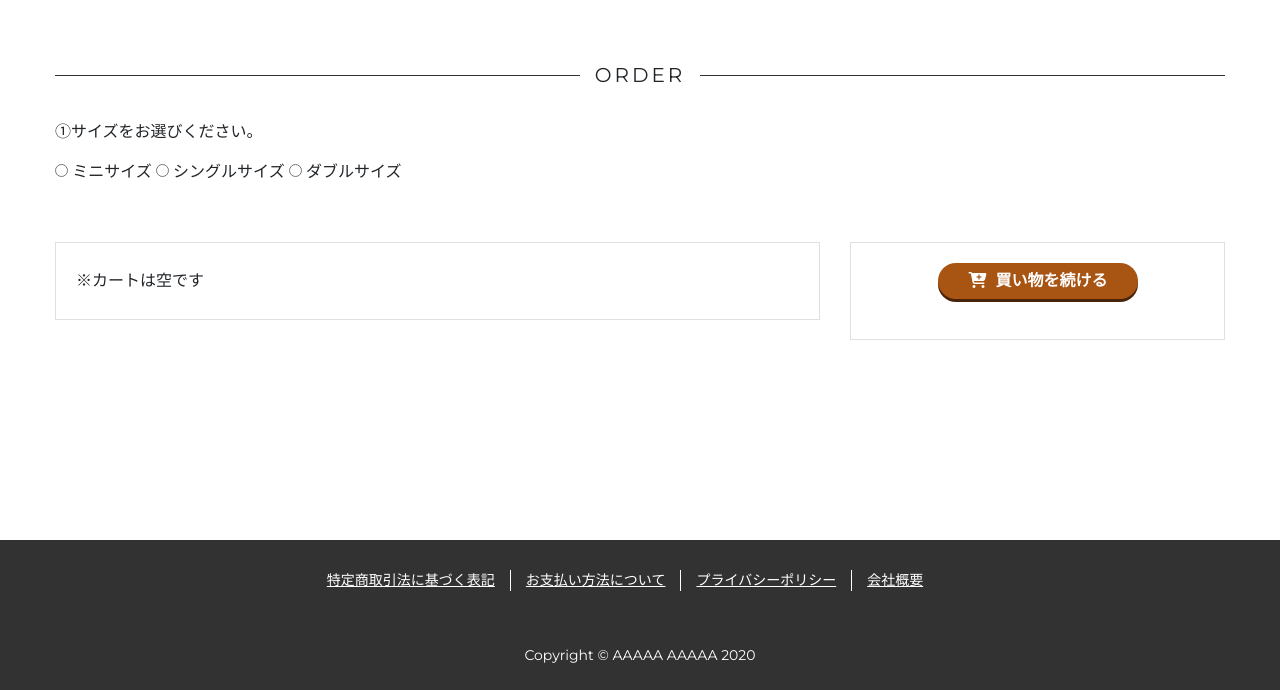
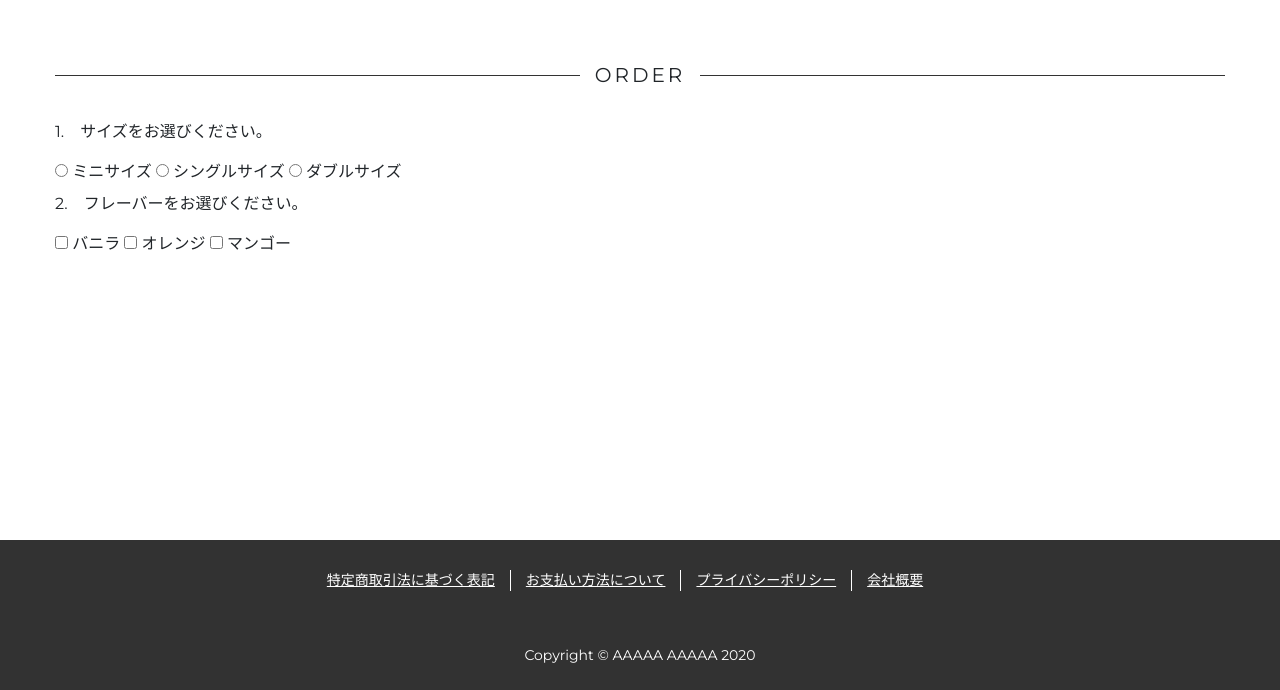
Before and after one commit to tomizawa0214/spoon, a Django app: page /order/ in a window 1280 px wide. Shown: the part 110-800 px from the top of the page. Run offline with Django 3.2, Linux system fonts and the light colour scheme; some libraries are stand-ins or nearby versions.

Commit message:
チェックボックス追加

```diff
--- a/app/forms.py
+++ b/app/forms.py
@@ -10,3 +10,13 @@
     widget = forms.RadioSelect,
     required = True,
   )
+
+  flavor = forms.MultipleChoiceField (
+    choices = (
+      ('vanilla', 'バニラ'),
+      ('orange', 'オレンジ'),
+      ('mango', 'マンゴー'),
+    ),
+    widget = forms.CheckboxSelectMultiple,
+    required = True,
+  )
--- a/app/templates/app/order.html
+++ b/app/templates/app/order.html
@@ -4,77 +4,15 @@
 <div class="order-title">
   <span>ORDER</span>
 </div>
-<p class="order-text">①サイズをお選びください。</p>
+<p class="order-text">1.　サイズをお選びください。</p>
 <form method="POST" action="">
   {% csrf_token %}
-  {% for field in form.size %}
-  {{ field }}
+  {% for field_1 in form.size %}
+    {{ field_1 }}
+  {% endfor %}
+  <p class="order-text">2.　フレーバーをお選びください。</p>
+  {% for field_2 in form.flavor %}
+  {{ field_2 }}
   {% endfor %}
 </form>
-
-<div class="order-select">
-</div>
-
-<div class="order row">
-  <div class="order__wrap col-md-8">
-    <div class="card rounded-0">
-      <div class="card-body">
-        {% for order_item in order.items.all %}
-          <div class="row">
-            <div class="col-sm-3 pr-sm-0">
-              <img src="{{ order_item.item.image.url }}" class="img-fluid" alt="{{ order_item.item.title }}">
-            </div>
-            <div class="order__wrap--item col-sm-4">
-              <h5>{{ order_item.item.title }}</h5>
-              <p>
-                数量：
-                <a href="{% url 'removesingleitem' order_item.item.slug %}"><span class="badge badge-warning">－</span></a>
-                {{ order_item.quantity }}
-                <a href="{% url 'additem' order_item.item.slug %}"><span class="badge badge-warning">＋</span></a>
-              </p>
-              <div class="order__wrap--item--cancel">
-                <a href="{% url 'removeitem' order_item.item.slug %}">
-                  <span class="badge badge-danger">取消</span>
-                </a>
-              </div>
-            </div>
-            <div class="order__wrap--subprice col-sm-5">
-              <h6 class="order__wrap--subprice--chara">
-                小計：
-                <span class="order__wrap--subprice--chara--num">{{ order_item.get_total_item_price }}</span>
-                <span>円(税別)</span>
-              </h6>
-            </div>
-          </div>
-          {% if not forloop.last %}
-            <hr>
-          {% endif %}
-
-          {% empty %}
-          <p class="order__wrap--empty">※カートは空です</p>
-        {% endfor %}
-      </div>
-    </div>
-  </div>
-
-  <div class="order__wrap col-md-4">
-    <div class="card rounded-0">
-      <div class="card-body text-center">
-        {% if order.get_subtotal %}
-          <h6 class="order__wrap--total">
-            商品合計：
-            <span class="order__wrap--total--num">{{ order.get_subtotal }}</span>
-            <span>円(税別)</span>
-          </h6>
-          <a class="order__wrap--register btn rounded-pill" href="{% url 'payment' %}" ontouchstart="">
-            <i class="fas fa-cash-register fa-fw" aria-hidden="true"></i>レジに進む
-          </a>
-        {% endif %}
-        <a class="order__wrap--shopping btn rounded-pill" href="/" ontouchstart="">
-          <i class="fas fa-cart-plus fa-fw" aria-hidden="true"></i>買い物を続ける
-        </a>
-      </div>
-    </div>
-  </div>
-</div>
 {% endblock %}
```
